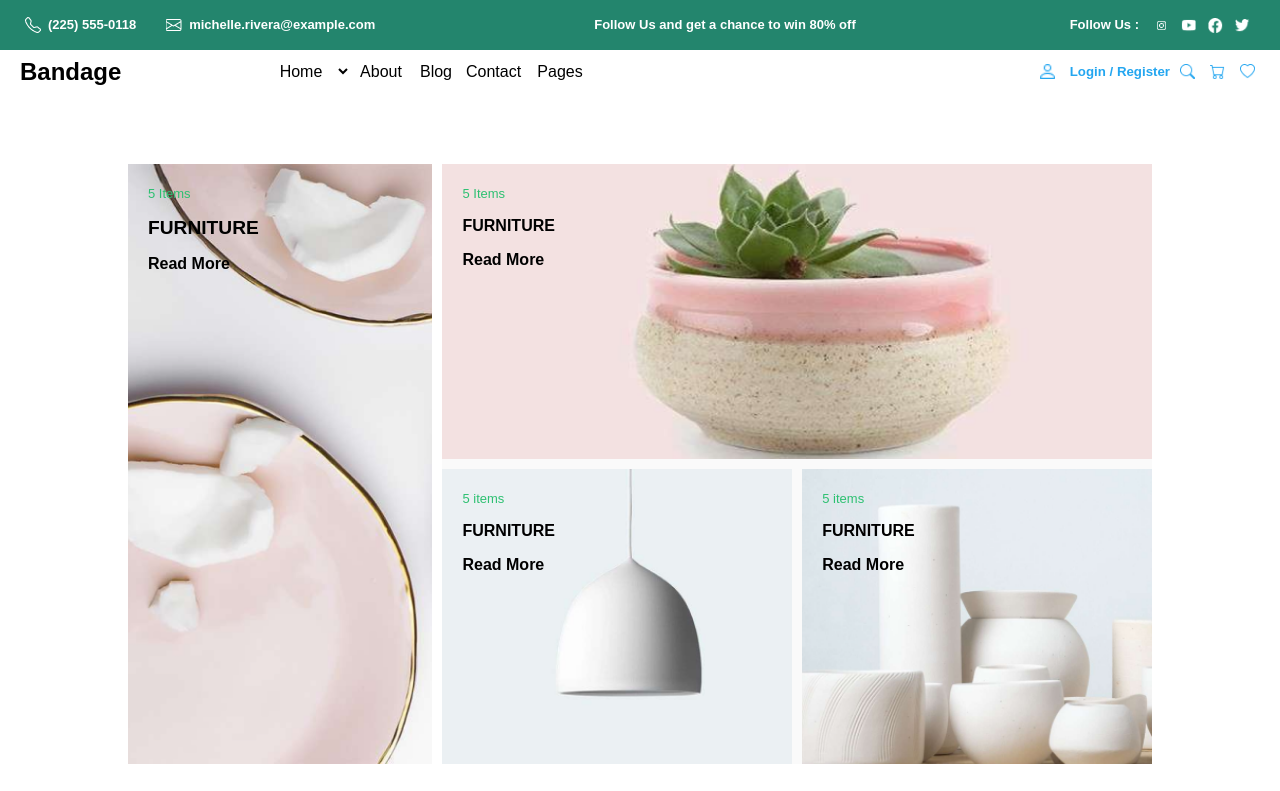
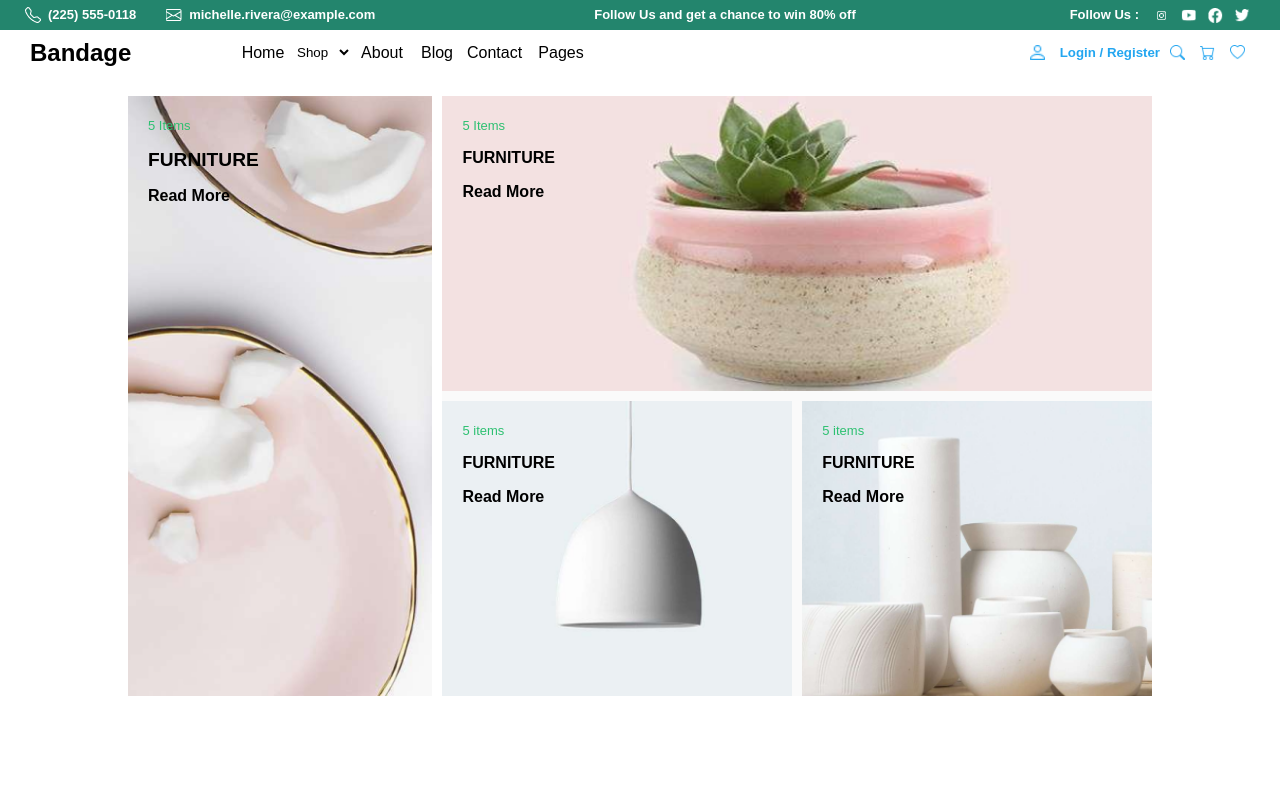
Before and after one commit to Tonypaul544/E-commerce, a React (Vite) app: page / in a window 1280 px wide. Shown: the top 791 px of the page. Built offline with nearby package versions, Linux system fonts and the light colour scheme.

Commit message:
fix header

```diff
--- a/src/App.css
+++ b/src/App.css
@@ -36,7 +36,7 @@
   justify-content: space-between;
   margin: auto;
   align-items: center;
-  margin-top: 4em;
+  margin-top: 6em;
   gap: 10px;
   box-sizing: border-box;
   animation: slideup 1s ease-in-out;
--- a/src/App.tsx
+++ b/src/App.tsx
@@ -207,7 +207,6 @@ function App() {
                 </p>
               </div>
             </div>
-
             <div className="imgDetails">
               <img src={cupNDspoon} alt="cupNDspoon" className="sellerIMG img1" />
 
@@ -418,7 +417,7 @@ function App() {
             <div className="sixthTXTcontainer">
               <p className="green">Designing Better Experience</p>
               <h2 className="prolemResulve">Problems trying to resolve the conflict between </h2>
-              <h4 className="greemobile" id='mobile'>$16.48</h4>
+              {/* <h4 className="greemobile" id='mobile'>$16.48</h4> */}
               <p className="tinyTXT">Problems trying to resolve the conflict between the two major realms of Classical physics: </p>
               <h4 className="amount">$16.48</h4>
             </div>
--- a/src/header.css
+++ b/src/header.css
@@ -1,17 +1,29 @@
 
 :root {
   color: #fff;
+  background-color: transparent;
 }
 
 header {
-  width: 100%;
-  height: 100px;
-  background-color: transparent;
+  min-width: 100%;
+  height: 70px;
   display: flex;
   flex-direction: column;
+  z-index: 1000;
+  align-items: center;
+  justify-content: center;
+  /* position:absolute; */
+  float: left;
+  left: 0;
+  right: 0;
+  top: 0;
+  position: fixed;
   box-sizing: border-box;
   gap: 5px;
+  background-color: white;
   color: #fff;
+  margin: auto;
+
 }
 
   /* HEADER CONTACT SECTION */
@@ -20,7 +32,6 @@ header {
   width: 100%;
   height: 50px;
   display: flex;
-  position: fixed;
   justify-content: space-between;
   padding: 0 20px;
   box-sizing: border-box;
@@ -80,10 +91,10 @@ nav {
   display: flex;
   margin: auto;
   align-items: center;
-  padding: 0 20px;
-  box-sizing: border-box;
+  padding: 0 30px;
   justify-content: space-between;
   color: black;
+  box-sizing: border-box;
 }
 
 .lowLeft {
@@ -92,7 +103,6 @@ nav {
   align-items: center;
   justify-content: space-between;
   gap: 10px;
-  padding-top: 2.7em;
   /* background-color: aqua; */
 }
 
@@ -115,9 +125,16 @@ nav {
 .navBTNs select {
   background-color: transparent;
   color: black;
-  border: navajowhite;
+  border: none;
   display: flex;
   align-items: center;
+}
+
+select .options {
+  width: 300px;
+  height: 35px;
+  border-radius: 6px;
+  background-color: white;
 }
 
 .navBTNs button.BTN6 {
@@ -134,7 +151,6 @@ nav {
   align-items: center;
   justify-content: center;
   gap: 10px;
-  padding-top: 2.7em;
   background-color: transparent;
 }
 
--- a/src/header.tsx
+++ b/src/header.tsx
@@ -62,12 +62,10 @@ export default function Header() {
           <div className="navBTNs">
             <button className="navBTN BTN1">Home</button>
             <select name="shop" id="">
-              <label htmlFor="">
-                <option>Shop</option>
-                <option>Shop2</option>
-                <option>Shop3</option>
-                <option>Shop4</option>
-              </label>
+                <option className='options'>Shop</option>
+                <option className='options'>Shop2</option>
+                <option className='options'>Shop3</option>
+                <option className='options'>Shop4</option>
             </select>
             <button className="navBTN BTN3">About</button>
             <button className="navBTN BTN4">Blog</button>
@@ -89,7 +87,7 @@ export default function Header() {
             </div>
 
           </div>
-        </nav>
+
           <div className="mobileActions" id='mobile'>
             <h1 className="logo">Bandage</h1>
             <div className="deviceAction">
@@ -105,6 +103,7 @@ export default function Header() {
             <button className="mobileNavBTN BTN5">Pricing</button>
             <button className="mobileNavBTN BTN6">Contact</button>
           </div>
+        </nav>
       </header>
 
     </>
--- a/src/index.css
+++ b/src/index.css
@@ -1,8 +1,10 @@
 
 body {
+  all: unset;
   margin: 0;
   padding: 0;
   overflow-x: hidden;
+  background-color: white;
 }
 
 * {
@@ -26,71 +28,3 @@ body {
   -webkit-font-smoothing: antialiased;
   -moz-osx-font-smoothing: grayscale;
 }
-
-
-
-
-
-
-
-
-
-
-
-
-
-
-/*
-a {
-  font-weight: 500;
-  color: #646cff;
-  text-decoration: inherit;
-}
-a:hover {
-  color: #535bf2;
-}
-
-body {
-  margin: 0;
-  display: flex;
-  place-items: center;
-  min-width: 320px;
-  min-height: 100vh;
-}
-
-h1 {
-  font-size: 3.2em;
-  line-height: 1.1;
-}
-
-button {
-  border-radius: 8px;
-  border: 1px solid transparent;
-  padding: 0.6em 1.2em;
-  font-size: 1em;
-  font-weight: 500;
-  font-family: inherit;
-  background-color: #1a1a1a;
-  cursor: pointer;
-  transition: border-color 0.25s;
-}
-button:hover {
-  border-color: #646cff;
-}
-button:focus,
-button:focus-visible {
-  outline: 4px auto -webkit-focus-ring-color;
-}
-
-@media (prefers-color-scheme: light) {
-  :root {
-    color: #213547;
-    background-color: #ffffff;
-  }
-  a:hover {
-    color: #747bff;
-  }
-  button {
-    background-color: #f9f9f9;
-  }
-} */
--- a/src/mobile.css
+++ b/src/mobile.css
@@ -169,6 +169,11 @@
   margin-bottom: 10px;
 }
 
+.sellerPrice small {
+  font-size: 16px;
+  opacity: .6;
+}
+
 /* FOURTH SECTION */
 .featuredItem {
   width: 320px;
@@ -189,13 +194,27 @@
   gap: 15px;
   box-sizing: border-box;
   text-align: left;
-  background-color: antiquewhite;
+}
+
+.trendingNews {
+  width: 90%;
+  display: flex;
+  word-spacing: 10px;
+  font-size: 15px;
+  font-weight: 560;
+}
+
+.trendingNews .green {
+  margin-right: 10px;
+  font-size: 15px;
+  font-weight: 520;
 }
 
 .languageChange {
-  width: 83%;
+  width: 100%;
   font-weight: 600;
   margin: auto;
+  font-size: 15px;
 }
 
 .horizontal {
@@ -355,7 +374,7 @@ button.addCall {
 
 .sixthHorizontal {
   width: 100%;
-  height: 10%;
+  height: auto;
   display: flex;
   flex-direction: column;
   margin: auto;
@@ -386,6 +405,18 @@ button.addCall {
 }
 
 
+
+
+}
+
+.sellerTitle {
+  font-size: 17px;
+}
+
+.footerBox .companyDetai p {
+  font-size: 15px;
+}
+
 .copyright {
   width: 100%;
   height: auto;
@@ -401,9 +432,6 @@ button.addCall {
   padding: 20px 3em;
 }
 
-
+.copyrightText {
+  font-size: 14px;
 }
-
-.sellerTitle {
-  font-size: 17px;
-}
```
